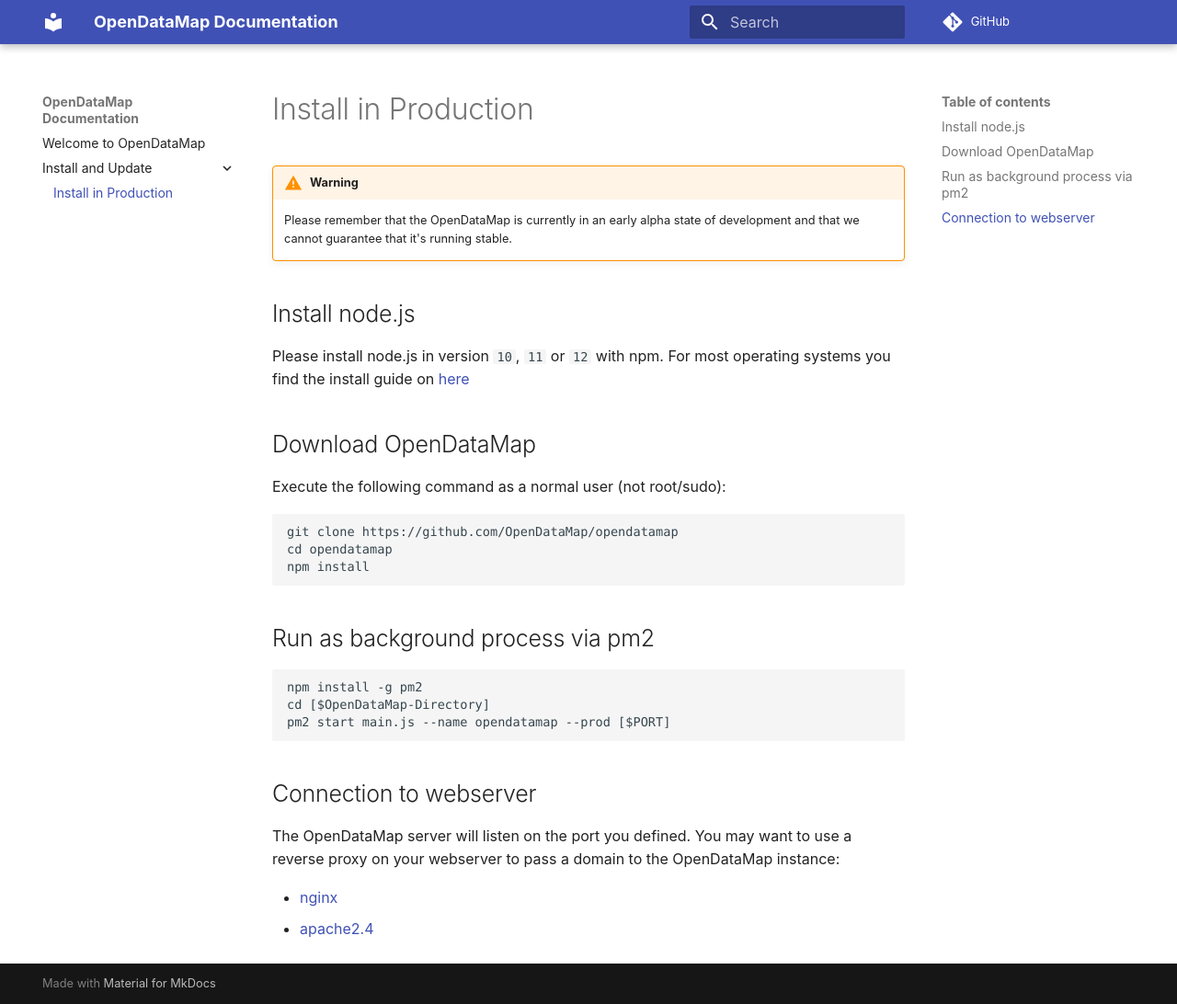
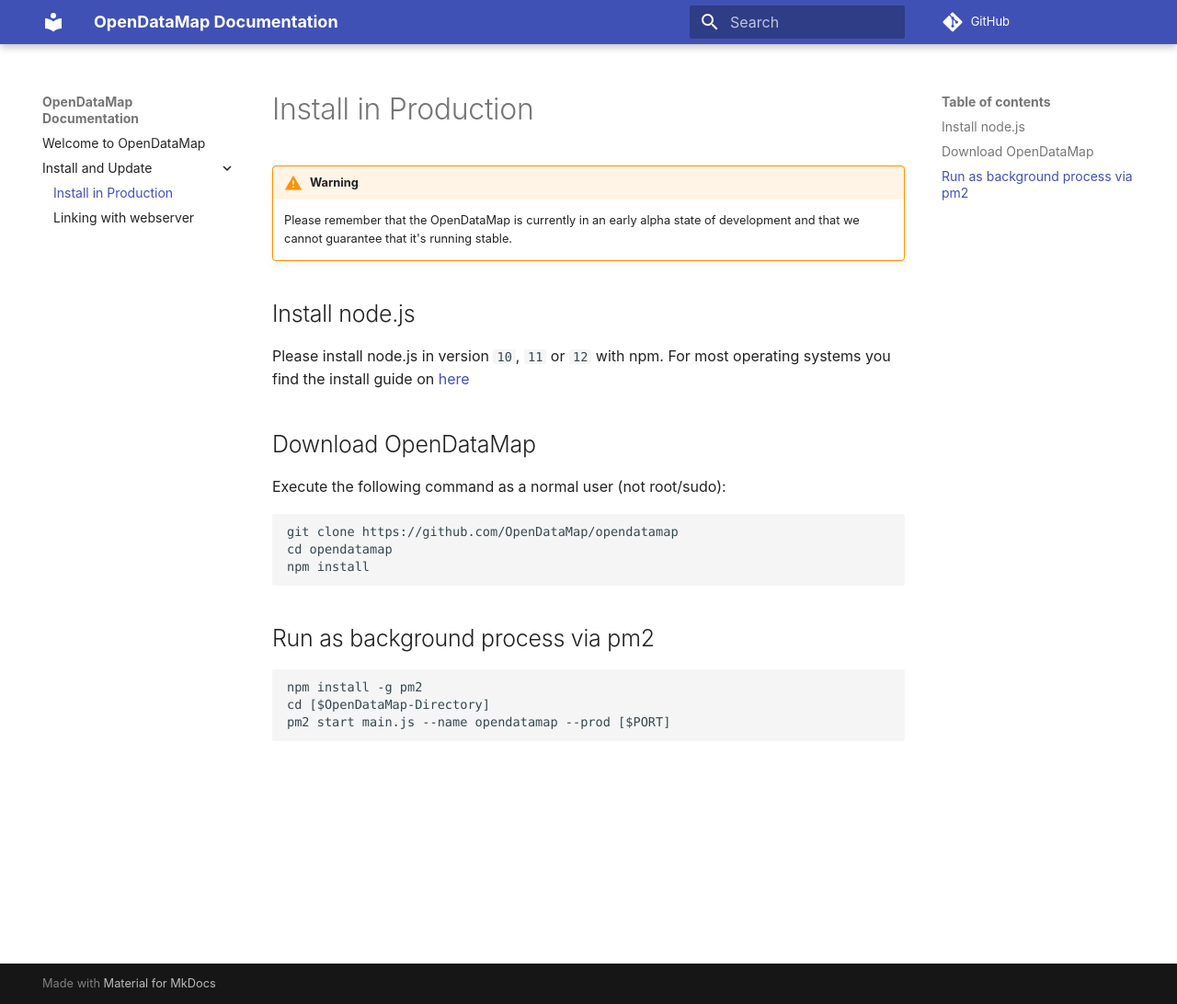
Before and after one commit to OpenDataMap/docs, an MkDocs documentation site: the page built from docs/install_update/install_production.md, in a window 1280 px wide and 1092 px high. Shown: the whole window at 92% size. Built offline with MkDocs 1.6.1 and Material for MkDocs 9.7.7, drawn with Linux system fonts in a browser that asks for light colours; comment, search, counter and statistics services are not loaded.

Commit message:
added link to webserver page

````diff
--- a/docs/install_production.md
+++ b/docs/install_update/install_production.md
@@ -19,9 +19,3 @@
 cd [$OpenDataMap-Directory]
 pm2 start main.js --name opendatamap --prod [$PORT]
 ```
-
-## Connection to webserver
-The OpenDataMap server will listen on the port you defined. You may want to use a reverse proxy on your webserver to pass a domain to the OpenDataMap instance:
-
-- [nginx](https://docs.nginx.com/nginx/admin-guide/web-server/reverse-proxy/#pass)
-- [apache2.4](https://httpd.apache.org/docs/2.4/mod/mod_proxy.html#examples)
--- a/mkdocs.yml
+++ b/mkdocs.yml
@@ -8,7 +8,10 @@
 edit_uri: 'https://github.com/OpenDataMap/docs/edit/master/docs'
 markdown_extensions:
   - admonition
+  - codehilite:
+      guess_lang: true
 nav:
   - 'Welcome to OpenDataMap': 'index.md'
   - 'Install and Update':
-    - 'Install in Production': 'install_production.md'
+    - 'Install in Production': 'install_update/install_production.md'
+    - 'Linking with webserver': 'install_update/webserver.md'
````
Also changed, not shown: docs/index.md (+1 -1 lines), docs/install_update/webserver.md (added, +34 -0 lines).
